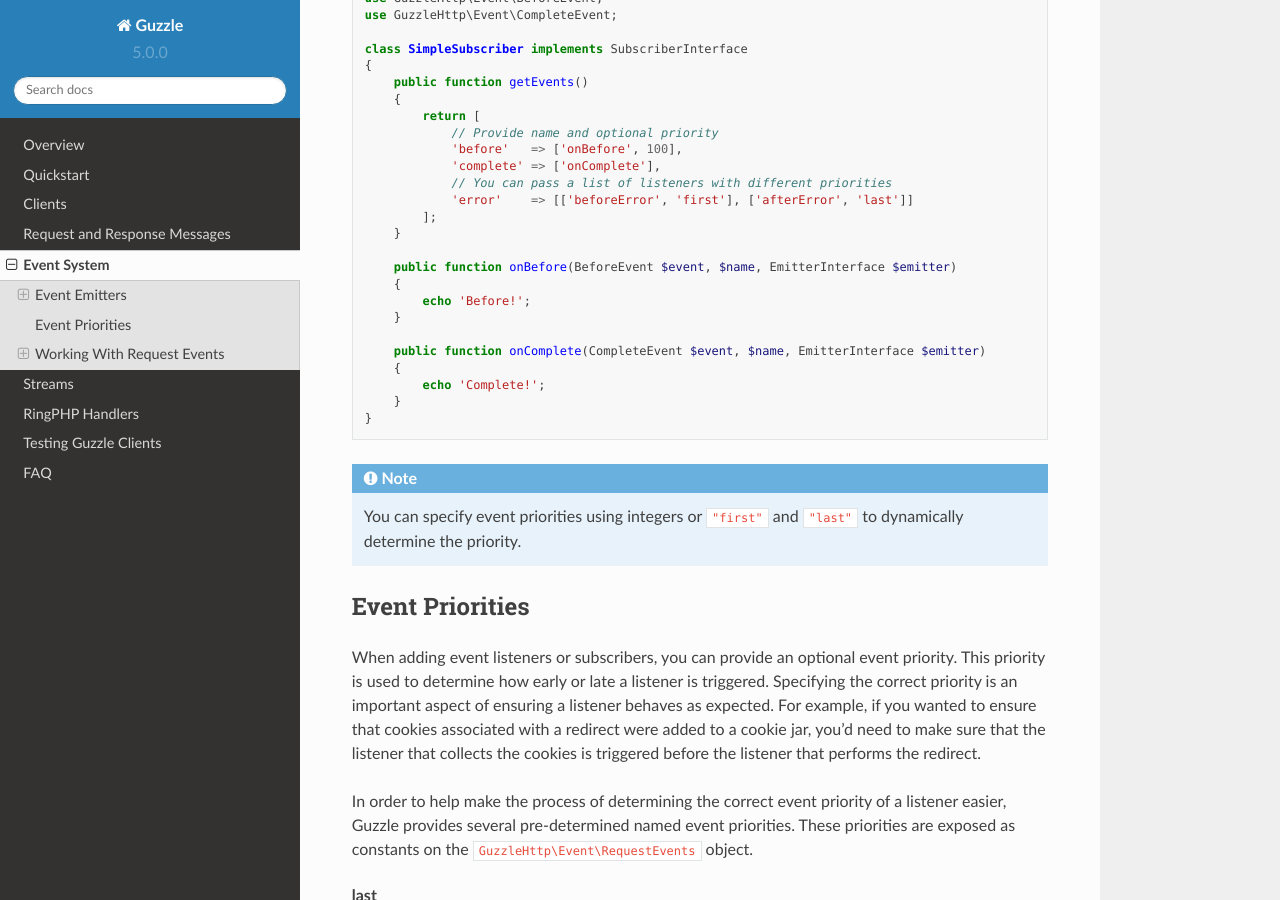
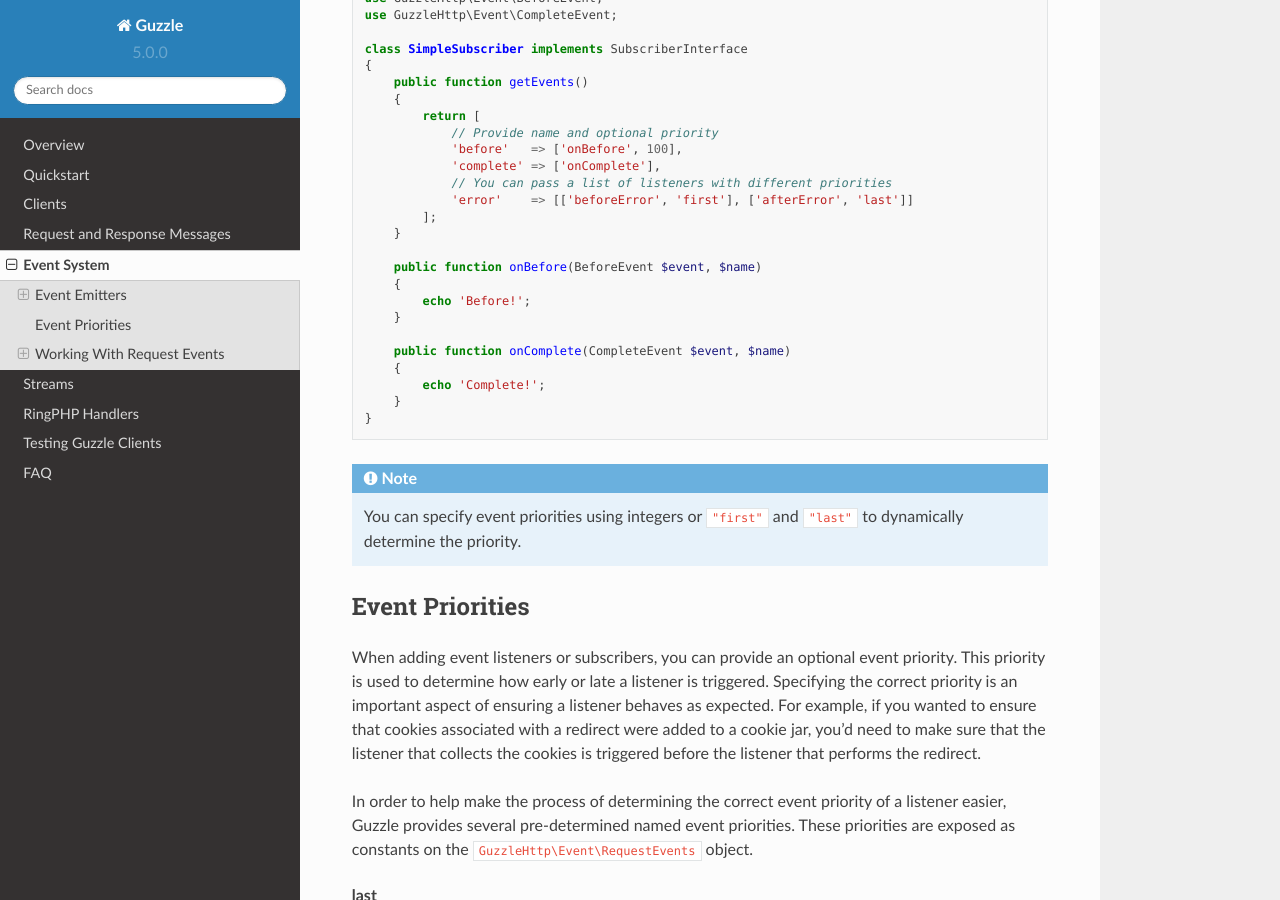
Before and after one commit to guzzle/guzzle, a Sphinx documentation site: the page built from docs/events.rst, in a window 1280 px wide and 900 px high, scrolled down 3557 px. Built offline with Sphinx 7.4.7 and the Read the Docs theme 2.0.0, drawn with Linux system fonts in a browser that asks for light colours.

Commit message:
Does not pass in emitter

```diff
--- a/docs/events.rst
+++ b/docs/events.rst
@@ -202,12 +202,12 @@
             ];
         }
 
-        public function onBefore(BeforeEvent $event, $name, EmitterInterface $emitter)
+        public function onBefore(BeforeEvent $event, $name)
         {
             echo 'Before!';
         }
 
-        public function onComplete(CompleteEvent $event, $name, EmitterInterface $emitter)
+        public function onComplete(CompleteEvent $event, $name)
         {
             echo 'Complete!';
         }
```
